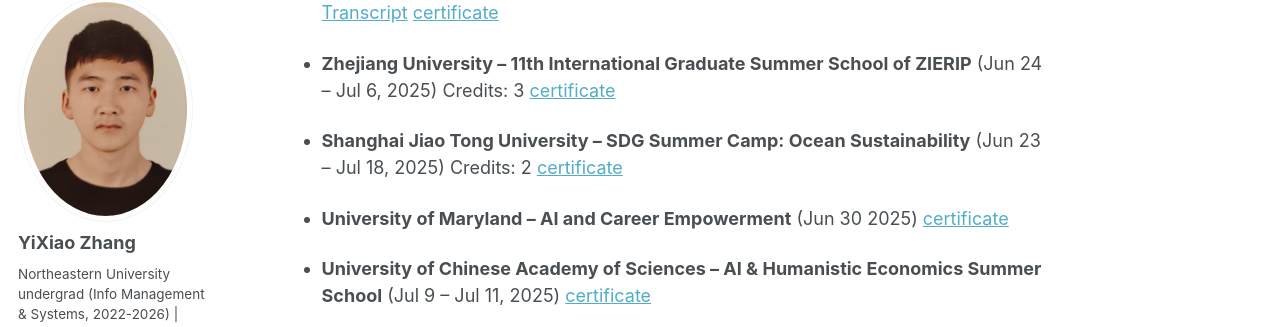
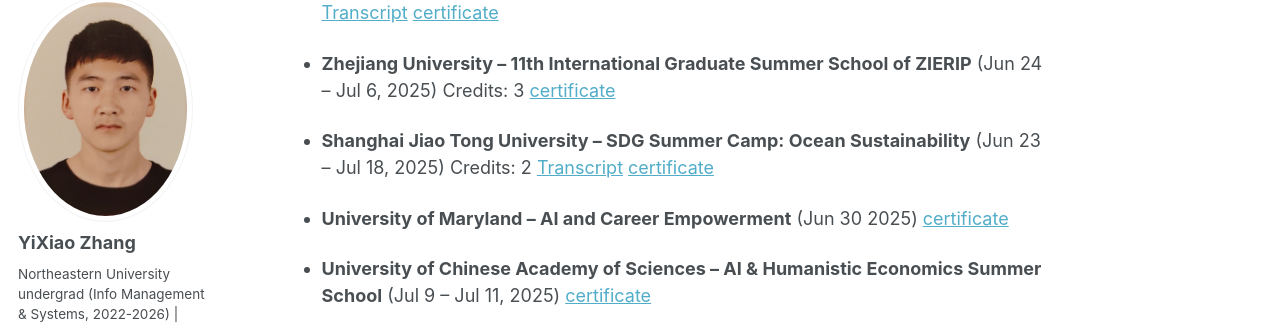
Before and after one commit to kiko022/kiko022.github.io, a Jekyll site: the page built from _pages/education.md, in a window 1280 px wide and 900 px high, scrolled down 690 px. Shown: the part 103-430 px from the top of the window. Built offline with Jekyll 4.4.1, drawn with Linux system fonts in a browser that asks for light colours; a script that is not in the unit is left out.

Commit message:
Update education.md

```diff
--- a/_pages/education.md
+++ b/_pages/education.md
@@ -30,6 +30,7 @@
   [certificate](/files/certificate/4_certificate_q13558882230@outlook.com_1756454036468_1.pdf)
 
 - **Shanghai Jiao Tong University – SDG Summer Camp: Ocean Sustainability** (Jun 23 – Jul 18, 2025)  Credits: 2
+  [Transcript](/files/certificate/YiXiao Zhang.pdf)
   [certificate](/files/certificate/27b2c7de1205ad968fb3a0f6716cac9af3c0221c936909f81c9a1eee3dfc134e.png)
 
 - **University of Maryland – AI and Career Empowerment** (Jun 30 2025)
```
